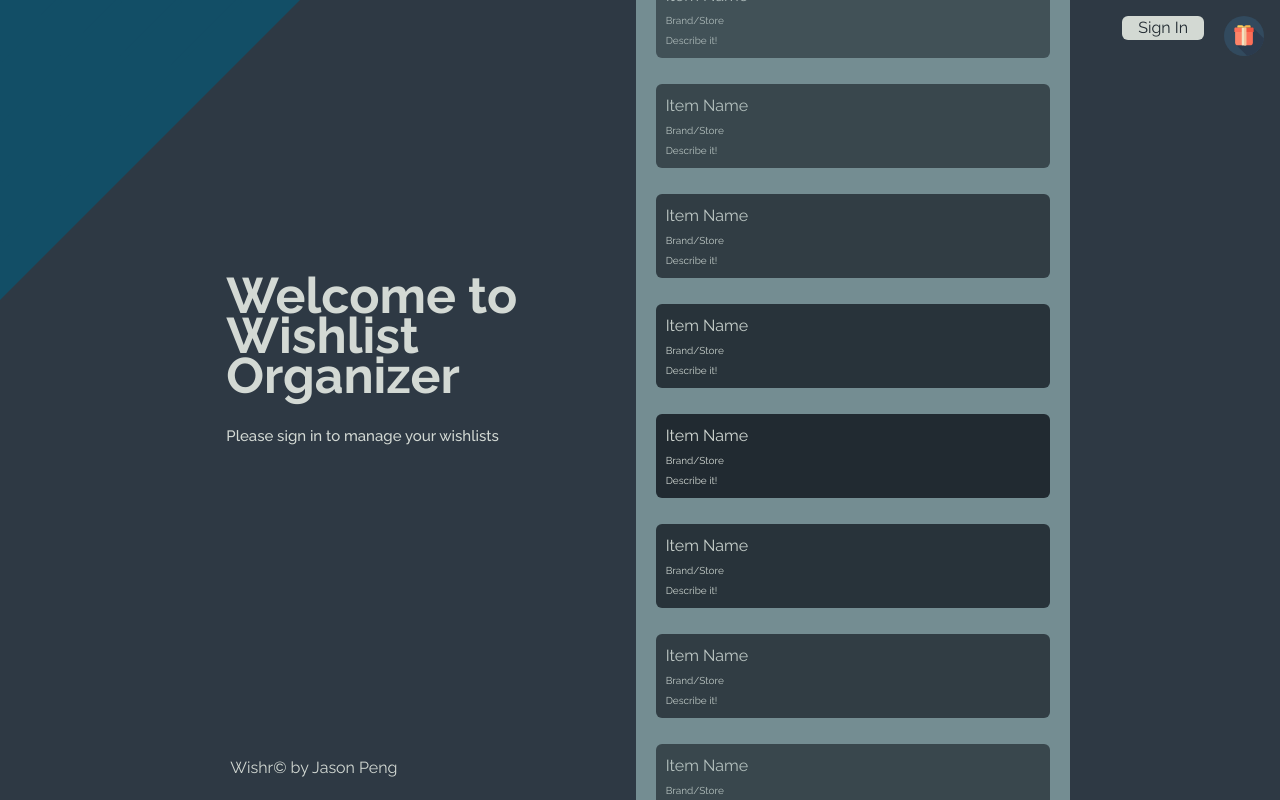
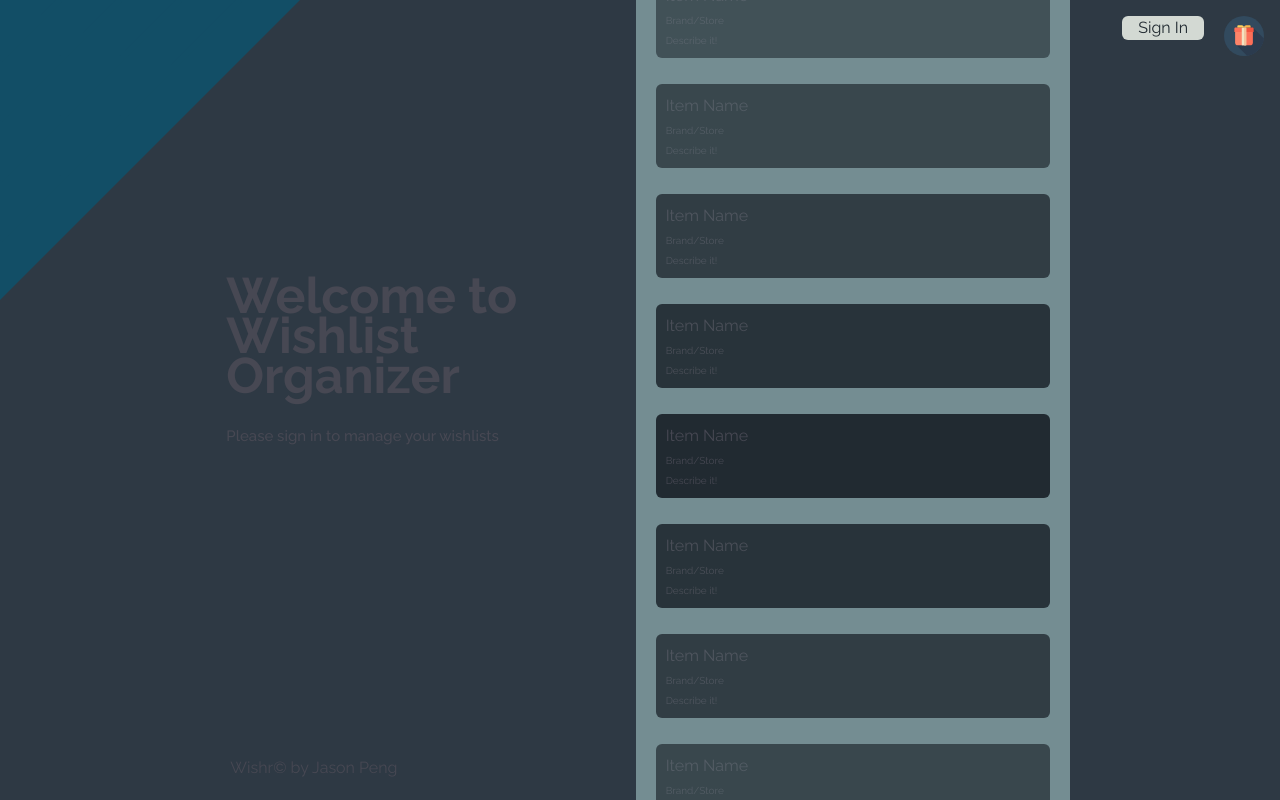
Before and after one commit to jasonpeng7/wishlist, a Next.js app in the folder wishlist_organizer/: page / in a window 1280 px wide. Built offline with nearby package versions, Linux system fonts and the light colour scheme.

Commit message:
changed colors

```diff
--- a/wishlist_organizer/tailwind.config.ts
+++ b/wishlist_organizer/tailwind.config.ts
@@ -14,7 +14,7 @@ export default {
       colors: {
         background: "var(--background)",
         foreground: "var(--foreground)",
-        primary_text: "#D3D9D4",
+        primary_text: "#474853",
         slate_gray: "#2E3944",
         dark_gray: "#212A31",
         darker_gray: "#192127",
```
